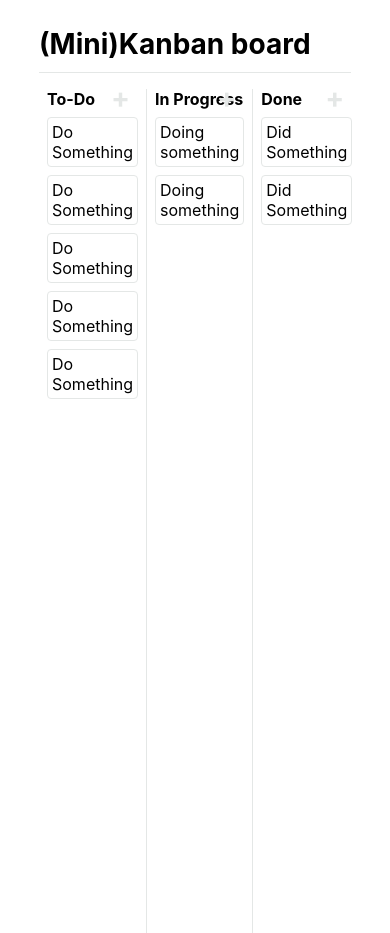
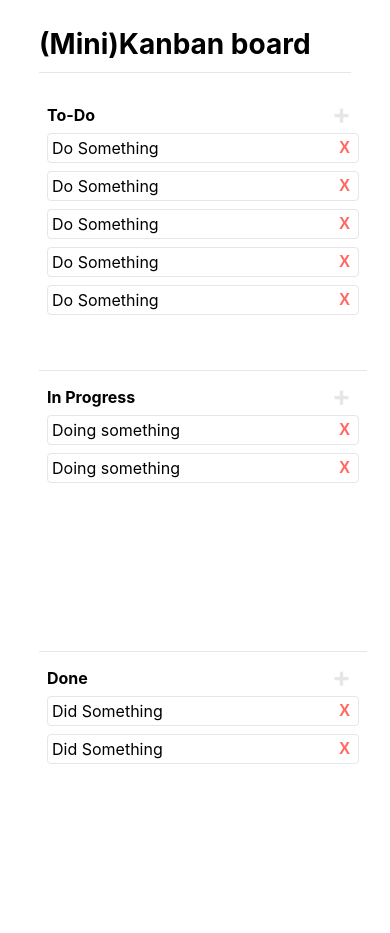
Before and after one commit to Lucianolo/kanban-react, a React (Create React App) app: page / in a window 390 px wide. Built offline with nearby package versions, Linux system fonts and the light colour scheme.

Commit message:
Enable adding/deleting tasks without persistence, style and responsive adjustments

```diff
--- a/src/components/Board.js
+++ b/src/components/Board.js
@@ -26,12 +26,33 @@ class Board extends Component {
     const task = {
       id: this.state.tasks[this.state.tasks.length - 1].id + 1,
       status: status,
-      description: 'Add a description',
+      description: '',
       persisted: false,
     }
     this.setState((state) => {
       return {
         tasks: [...state.tasks, task],
+      }
+    })
+  }
+
+  saveTask (taskId, description) {
+    const newTasks = [...this.state.tasks]
+    const currentTask = newTasks.find((task) => {return task.id === taskId})
+    currentTask.description = description
+    currentTask.persisted = true
+    this.setState(() => {
+      return {
+        tasks: newTasks
+      }
+    })
+  }
+
+  deleteTask (taskId) {
+    const newTasks = this.state.tasks.filter((task) => {return task.id !== taskId})
+    this.setState(() => {
+      return {
+        tasks: newTasks
       }
     })
   }
@@ -49,6 +70,8 @@ class Board extends Component {
               name={status}
               key={index}
               tasks={this.state.tasks.filter((task) => task.status === status)}
+              saveTask={this.saveTask.bind(this)}
+              deleteTask={this.deleteTask.bind(this)}
             />
           ))}
         </div>
--- a/src/components/Column.js
+++ b/src/components/Column.js
@@ -1,6 +1,6 @@
 import React from 'react'
-
-const Column = ({ name, addTask, tasks }) => {
+import Task from './Task'
+const Column = ({ name, addTask, tasks, saveTask, deleteTask }) => {
   return (
     <div className='Column vertical'>
       <div className='column-header'>
@@ -16,12 +16,12 @@ const Column = ({ name, addTask, tasks }) => {
       </div>
       <div className='column-body'>
         {tasks.map((task) => (
-          <div
-            className='task-box'
+          <Task
+            task={task}
             key={task.id}
-          >
-            {task.description}
-          </div>
+            onSubmit={saveTask}
+            onDelete={deleteTask}
+          />
         ))}
       </div>
     </div>
--- /dev/null
+++ b/src/components/Task.js
@@ -0,0 +1,56 @@
+import React, { Component } from 'react'
+
+class Task extends Component {
+  constructor (props) {
+    super(props)
+    this.state = {
+      description: props.task.description,
+    }
+  }
+
+  onKeyDown (event) {
+    if (event.key === 'Enter') {
+      this.props.onSubmit(this.props.task.id, this.state.description)
+    }
+  }
+
+  manageTask () {
+    const {task} = this.props
+    if (task.persisted) {
+      this.props.onDelete(task.id)
+    } else {
+      this.props.onSubmit(task.id, this.state.description)
+    }
+  }
+
+  render() {
+    const {persisted} = this.props.task
+    return (
+        <div
+          className='task-box'
+        >
+          { persisted ?
+            this.state.description :
+            <input
+              value={this.state.description}
+              placeholder='Add a description'
+              onKeyDown={this.onKeyDown.bind(this)}
+              onChange={(e) => {
+                this.setState({description: e.target.value})
+              }}
+            />
+          }
+          <button
+            type='button'
+            className={`action-button ${persisted ? 'delete-button' : 'save-button'}`}
+            onClick={this.manageTask.bind(this)}
+          >
+            {persisted ? 'X' : '✓'}
+          </button>
+        </div>
+
+    )
+  }
+}
+
+export default Task
--- a/src/index.css
+++ b/src/index.css
@@ -56,6 +56,7 @@ code {
 }
 
 .column-header {
+  margin-top: 16px;
   position: relative;
 }
 .column-name {
@@ -80,4 +81,45 @@ code {
   display: flex;
   align-items: center;
   padding: 4px;
+  position: relative;
 }
+
+.task-box input {
+  border: none;
+  width: 100%;
+  height: 100%;
+  padding: 8px;
+}
+
+.action-button {
+  position: absolute;
+  right: 6px;
+  border: none;
+  font-size: 16px;
+  font-weight: bold;
+  cursor: pointer;
+  padding: 2px;
+  background: transparent;
+}
+
+.action-button:focus {
+  outline: none;
+}
+
+.delete-button {
+  color: #ff6961;
+}
+
+.save-button {
+  color: green;
+}
+
+@media only screen and (max-width: 768px){
+  .columns {
+    flex-direction: column;
+  }
+  .Column:not(:last-child) {
+    border-right: none;
+    border-bottom: 1px solid #e4e7e6;
+  }
+}
```
